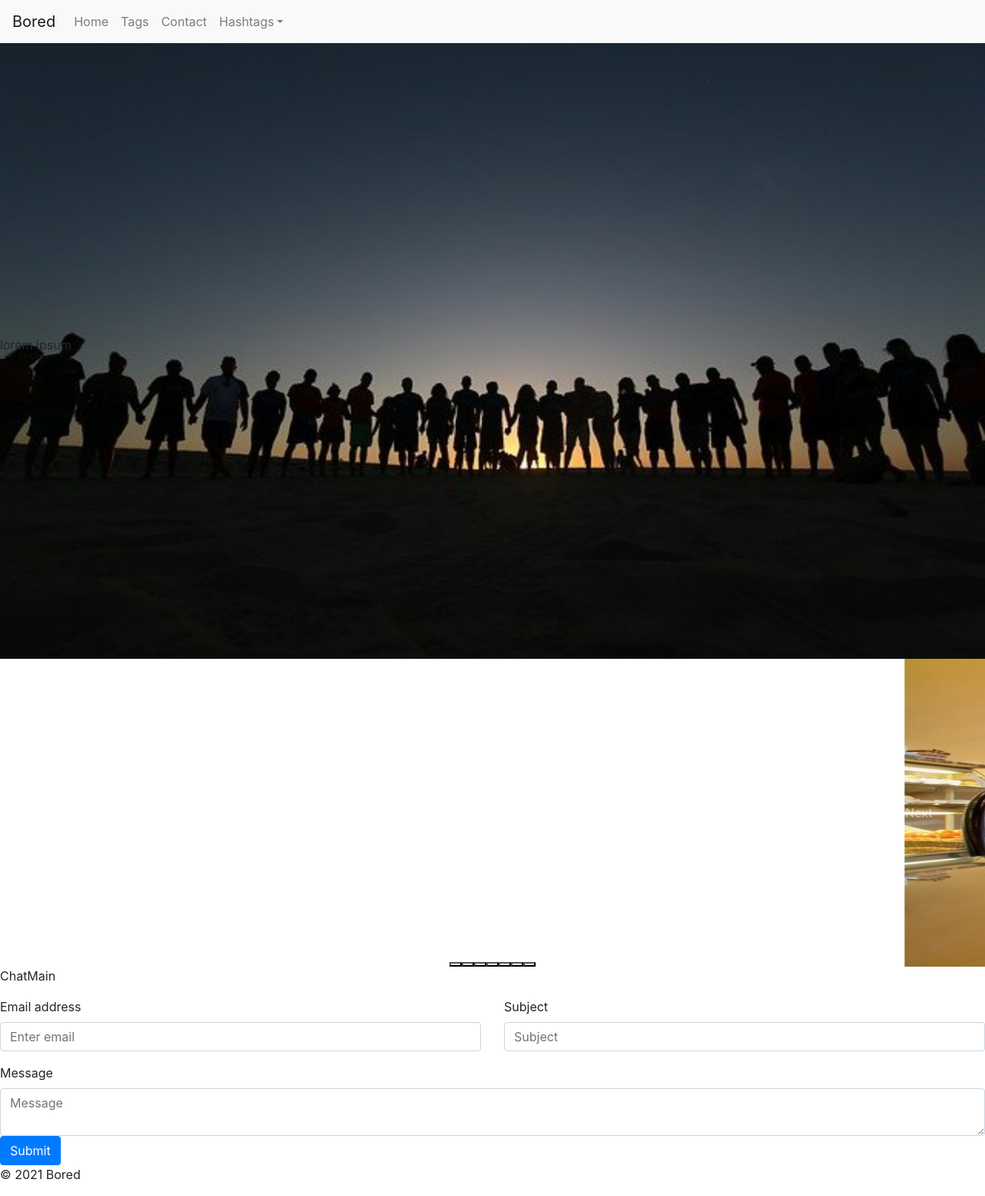
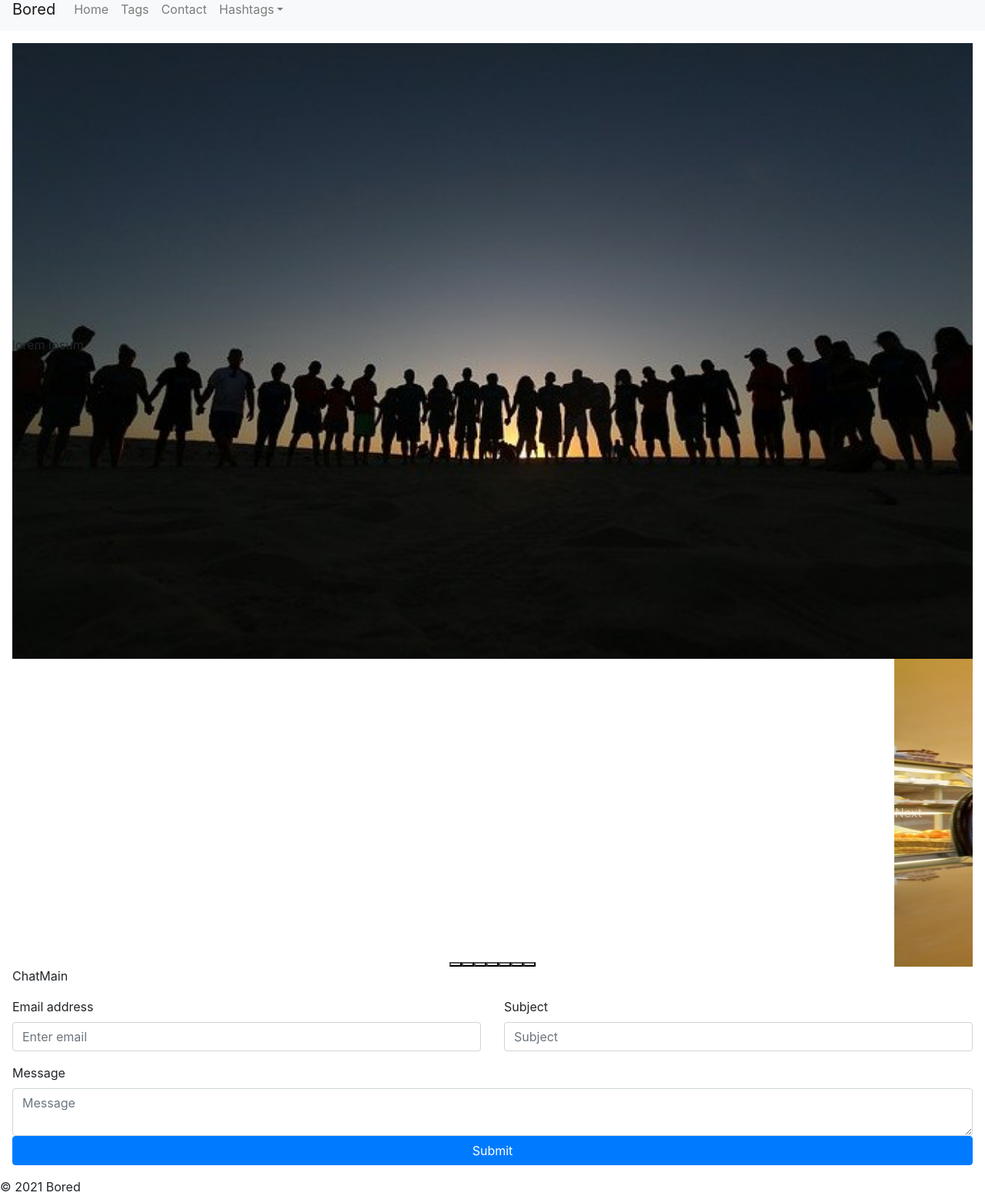
Before and after one commit to davidordo85/React_home, a React (Create React App) app: page / in a window 1280 px wide. Shown: the whole page at 77% size. Built offline with nearby package versions, Linux system fonts and the light colour scheme.

Commit message:
various fixeds

```diff
--- /dev/null
+++ b/src/components/IndexPage/IndexPage.css
@@ -0,0 +1,3 @@
+.index-page {
+  margin: 1rem;
+}
--- a/src/components/IndexPage/IndexPage.js
+++ b/src/components/IndexPage/IndexPage.js
@@ -1,9 +1,10 @@
 import React from 'react';
 import { ChatMain, ContactZone, TagsImages, ExplicationZone } from './sections';
+import './IndexPage.css';
 
 const IndexPage = () => {
   return (
-    <div>
+    <div className="index-page">
       <ExplicationZone />
       <TagsImages />
       <ChatMain />
--- a/src/components/IndexPage/sections/contactZone/ContactZone.css
+++ b/src/components/IndexPage/sections/contactZone/ContactZone.css
@@ -1,3 +1,4 @@
 .submit {
-  display: flex;
+  display: grid;
+  align-content: center;
 }
--- a/src/components/layout/Header.js
+++ b/src/components/layout/Header.js
@@ -3,7 +3,7 @@ import { Navbar, Nav, NavDropdown } from 'react-bootstrap';
 
 const Header = () => {
   return (
-    <Navbar bg="light" expand="lg">
+    <Navbar bg="light" expand="lg" className="header">
       <Navbar.Brand href="#home">Bored</Navbar.Brand>
       <Navbar.Toggle aria-controls="basic-navbar-nav" />
       <Navbar.Collapse id="basic-navbar-nav">
--- /dev/null
+++ b/src/components/layout/Layout.css
@@ -0,0 +1,5 @@
+.header {
+  position: fixed;
+  width: 100vw;
+  margin-top: -1rem;
+}
--- a/src/components/layout/Layout.js
+++ b/src/components/layout/Layout.js
@@ -1,6 +1,6 @@
 import React from 'react';
-
 import Header from './Header';
+import './Layout.css';
 
 function Layout({ children, ...props }) {
   return (
```
